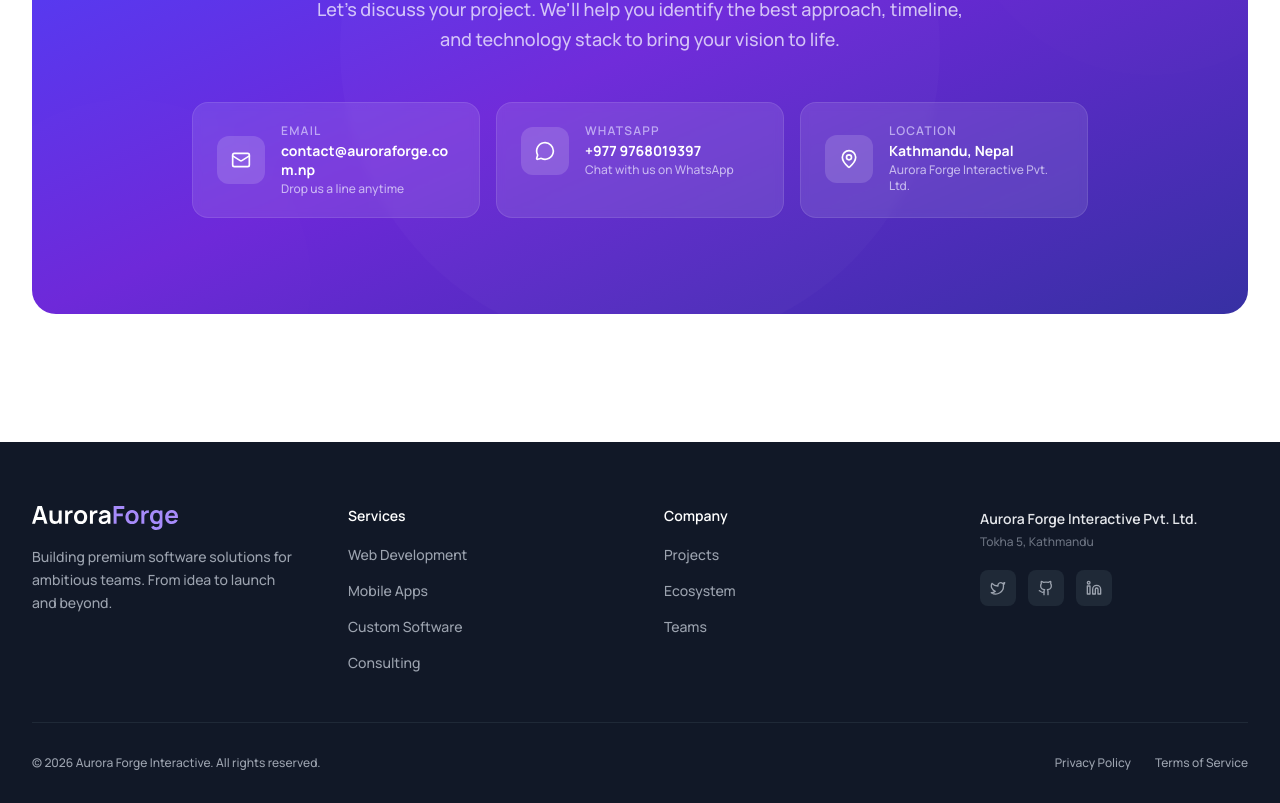
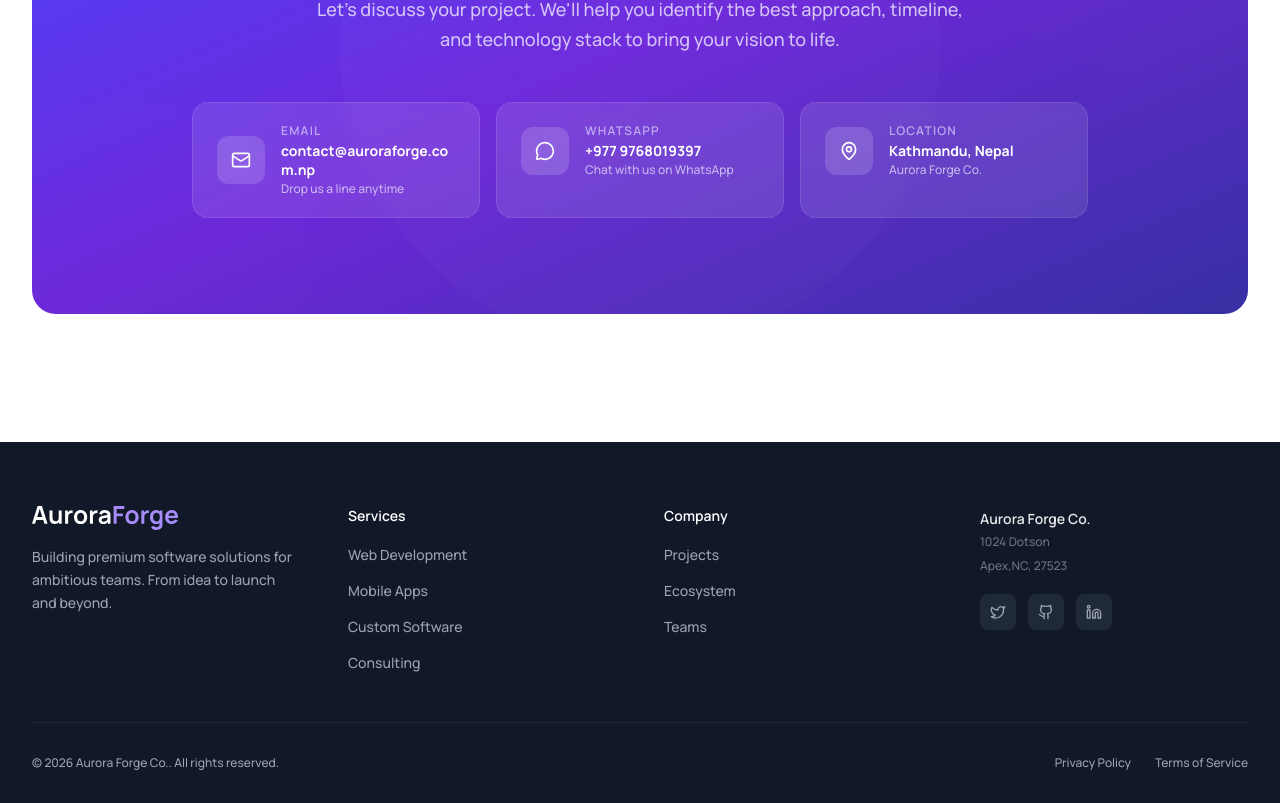
Before and after one commit to BaidyaSworanandaShaan/af-interactive-website, a React (Vite) app: page / in a window 1280 px wide. Shown: the part 4826-5629 px from the top of the page. Built offline with nearby package versions, Linux system fonts and the light colour scheme.

Commit message:
Name and Title Change.

```diff
--- a/index.html
+++ b/index.html
@@ -7,7 +7,7 @@
     <link rel="preconnect" href="https://fonts.googleapis.com" />
     <link rel="preconnect" href="https://fonts.gstatic.com" crossorigin />
 
-    <title>Aurora Forge Interactive</title>
+    <title>Aurora Forge</title>
     <script>
       (function () {
         var stored = localStorage.getItem("af-theme");
--- a/src/components/sections/CEOMessage.tsx
+++ b/src/components/sections/CEOMessage.tsx
@@ -43,7 +43,7 @@ export default function CEOMessage() {
               </motion.div>
 
               <blockquote className="font-semibold text-lg md:text-xl text-gray-800 dark:text-gray-100 leading-relaxed">
-                When I founded Aurora Forge Interactive Pvt. Ltd., my vision was
+                When I founded Aurora Forge Co., my vision was
                 clear — to create technology from Nepal that can stand
                 confidently on the global stage. We design and build digital
                 products, from travel technology to content platforms, that are
@@ -51,7 +51,7 @@ export default function CEOMessage() {
               </blockquote>
 
               <p className="text-sm text-gray-500 dark:text-gray-400 italic">
-                — Founding vision, Aurora Forge Interactive
+                — Founding vision, Aurora Forge Co.
               </p>
             </div>
           </div>
--- a/src/components/sections/CTAContactSection.tsx
+++ b/src/components/sections/CTAContactSection.tsx
@@ -28,7 +28,7 @@ const contactItems = [
     icon: MapPin,
     label: "Location",
     title: "Kathmandu, Nepal",
-    subtitle: "Aurora Forge Interactive Pvt. Ltd.",
+    subtitle: "Aurora Forge Co.",
     href: null,
   },
 ] as const;
--- a/src/components/sections/Ecosystem.tsx
+++ b/src/components/sections/Ecosystem.tsx
@@ -52,7 +52,7 @@ export default function Ecosystem() {
           <Reveal>
             <div className="mb-12 p-6 md:p-8 rounded-2xl bg-white dark:bg-gray-900/60 border border-gray-200 dark:border-gray-800">
               <p className="text-base md:text-lg leading-relaxed text-gray-700 dark:text-gray-300 mb-4">
-                Aurora Forge Interactive is an official sales partner of{" "}
+                Aurora Forge Co. is an official sales partner of{" "}
                 <a
                   href="https://openmetal.io/"
                   target="_blank"
--- a/src/components/sections/Footer.tsx
+++ b/src/components/sections/Footer.tsx
@@ -67,12 +67,12 @@ export default function Footer() {
               <a
                 href="#"
                 className="text-sm font-semibold text-gray-200 hover:text-brand-400 transition-colors"
-                aria-label="Aurora Forge Interactive Pvt. Ltd."
+                aria-label="Aurora Forge Co."
               >
-                Aurora Forge Interactive Pvt. Ltd.
+                Aurora Forge Co.
               </a>
               <p className="text-xs text-gray-500 mt-1 mb-5">
-                Tokha 5, Kathmandu
+                1024 Dotson <br />  <span className="mt-2 block">Apex,NC, 27523</span>
               </p>
               <div className="flex items-center gap-3">
                 {socialLinks.map((social) => {
@@ -96,7 +96,7 @@ export default function Footer() {
         {/* Bottom */}
         <div className="flex flex-col sm:flex-row items-center justify-between gap-4 pt-8 text-xs">
           <p>
-            &copy; {new Date().getFullYear()} Aurora Forge Interactive. All
+            &copy; {new Date().getFullYear()} Aurora Forge Co.. All
             rights reserved.
           </p>
           <div className="flex items-center gap-6">
--- a/src/components/sections/GetInTouch.tsx
+++ b/src/components/sections/GetInTouch.tsx
@@ -25,7 +25,7 @@ const contactItems = [
     label: "Location",
     title: "Kathmandu, Nepal",
     subtitle: "Find us in the heart of Nepal",
-    body: "Aurora Forge Interactive Pvt. Ltd.",
+    body: "Aurora Forge Co.",
     href: null,
     external: false,
   },
```
